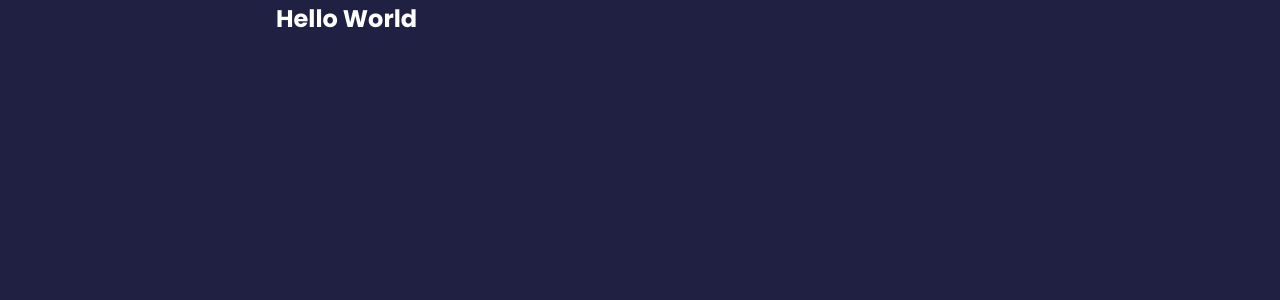
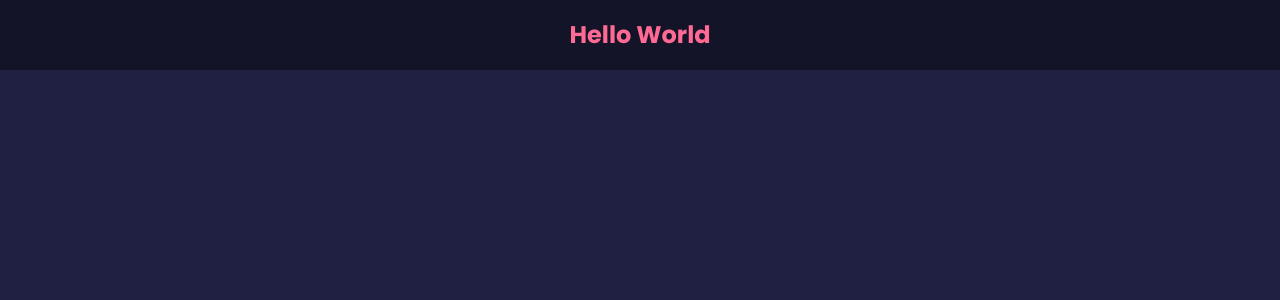
Before and after one commit to peter-hinch/udemy-react-front-to-back-2022-feedback-app, a React (Create React App) app: page / in a window 1280 px wide. Shown: the top 300 px of the page. Built offline with nearby package versions, Linux system fonts and the light colour scheme.

Commit message:
Add additional styling to Header with default values.

```diff
--- a/src/components/Header.jsx
+++ b/src/components/Header.jsx
@@ -1,19 +1,30 @@
 import PropTypes from 'prop-types';
 
-function Header({ text }) {
+function Header({ text, bgColor, textColor }) {
+  const headerStyles = {
+    backgroundColor: bgColor,
+    color: textColor
+  }
+
   return (
-    <div className="container">
-      <h2>{text}</h2>
-    </div>
+    <header style={headerStyles}>
+      <div className="container">
+        <h2>{text}</h2>
+      </div>
+    </header>
   )
 }
 
 Header.defaultProps = {
-  text: 'Feedback UI'
+  text: 'Feedback UI',
+  bgColor: 'rgba(0,0,0,0.4)',
+  textColor: '#ff6a95'
 }
 
 Header.propTypes = {
-  text: PropTypes.string
+  text: PropTypes.string,
+  bgColor: PropTypes.string,
+  textColor: PropTypes.string
 }
 
 export default Header
```
